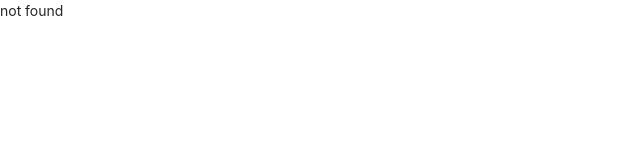
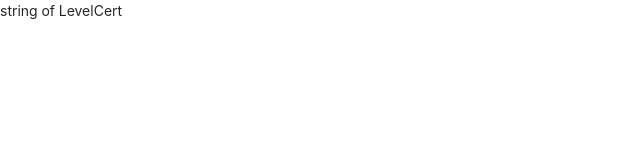
Before and after one commit to feigebaobei/reactofwebsite, a React (Create React App) app: page /levelCert in a window 1280 px wide. Shown: the top 160 px of the page, without its empty margins (0-640 px from the left). Built offline with nearby package versions, Linux system fonts and the light colour scheme.

Commit message:
feat(query): 显示查询结果的页面

```diff
--- /dev/null
+++ b/src/pages/Query/LevelCert/index.js
@@ -0,0 +1,14 @@
+// import './index.css';
+import {useState} from 'react'
+
+let {log} = console // for test
+
+function LevelCert() {
+  return (
+    <div>
+        string of LevelCert
+    </div>
+  );
+}
+
+export default LevelCert;
--- a/src/routes/index.js
+++ b/src/routes/index.js
@@ -1,4 +1,5 @@
 import Query from '../pages/Query/index.js'
+import LevelCert from '../pages/Query/LevelCert'
 import Login from '../pages/Login/index.js'
 import First from '../pages/First/index.js'
 import Entry from '../pages/Entry/index.js'
@@ -11,9 +12,9 @@ let routeList = [
         protected: null
     },
     {
-        path: '/q',
+        path: '/levelCert',
         exact: true,
-        component: () => <Query/>,
+        component: () => <LevelCert/>,
         protected: null
     },
     {
```
